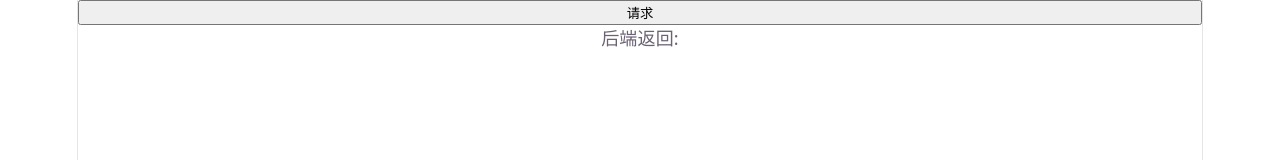
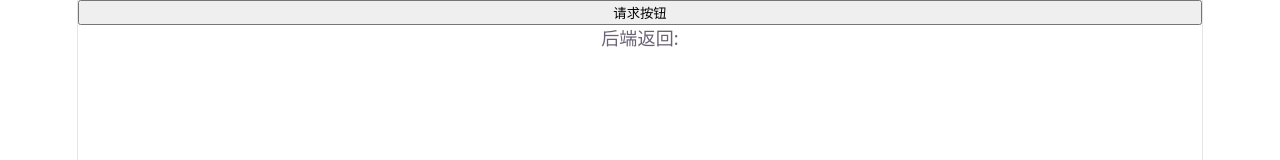
Before and after one commit to LetMeSleep8h/chatBI, a React app in the folder frontend/: page / in a window 1280 px wide. Shown: the top 160 px of the page. Built offline with nearby package versions, Linux system fonts and the light colour scheme; the HTML template or start-up script is replaced by a standard one.

Commit message:
test_app

```diff
--- a/frontend/src/App.jsx
+++ b/frontend/src/App.jsx
@@ -17,7 +17,7 @@ function App() {
 
   return (
       <>
-        <button onClick={heath}>请求</button>
+        <button onClick={heath}>请求按钮</button>
         <p>后端返回: {result}</p>
       </>
   )
```
